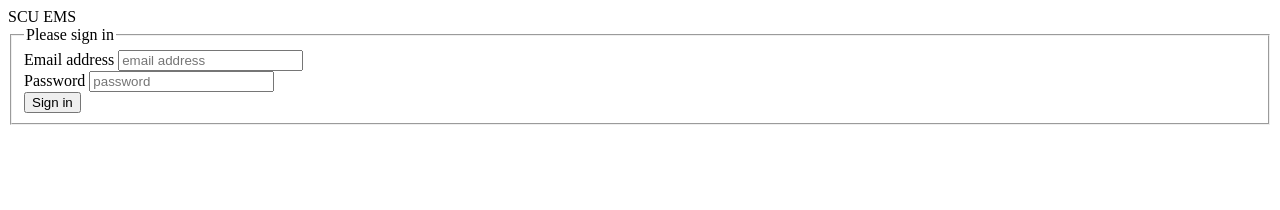
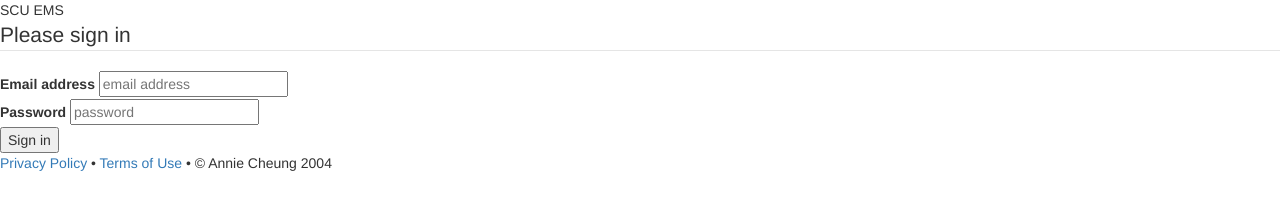
Before and after one commit to annieccheung/EMS-prelim, a plain HTML site: page index.html in a window 1280 px wide. Drawn offline with nearby package versions, Linux system fonts and the light colour scheme.

Commit message:
Add bootstrap from cdn.

```diff
--- a/index.html
+++ b/index.html
@@ -4,6 +4,7 @@
 <head>
 	<meta charset="UTF-8">
 	<title>Document</title>
+	<link rel="stylesheet" href="//netdna.bootstrapcdn.com/bootstrap/3.1.1/css/bootstrap.min.css" media="all">
 </head>
 
 <body>
@@ -40,6 +41,10 @@
 	</main>
 
 	<footer>
+		<a href="/privacy">Privacy Policy</a> &bull;
+		<a href="/terms">Terms of Use</a>
+		<href src="#"> &bull;
+		&copy; Annie Cheung 2004
 	</footer>
 
 </body>
```
